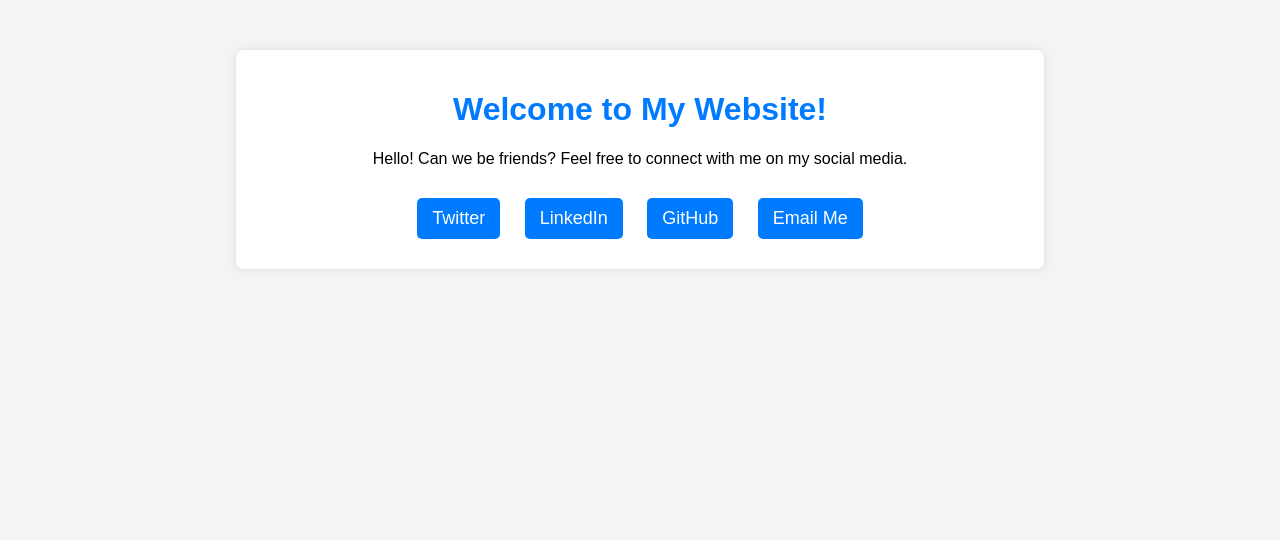
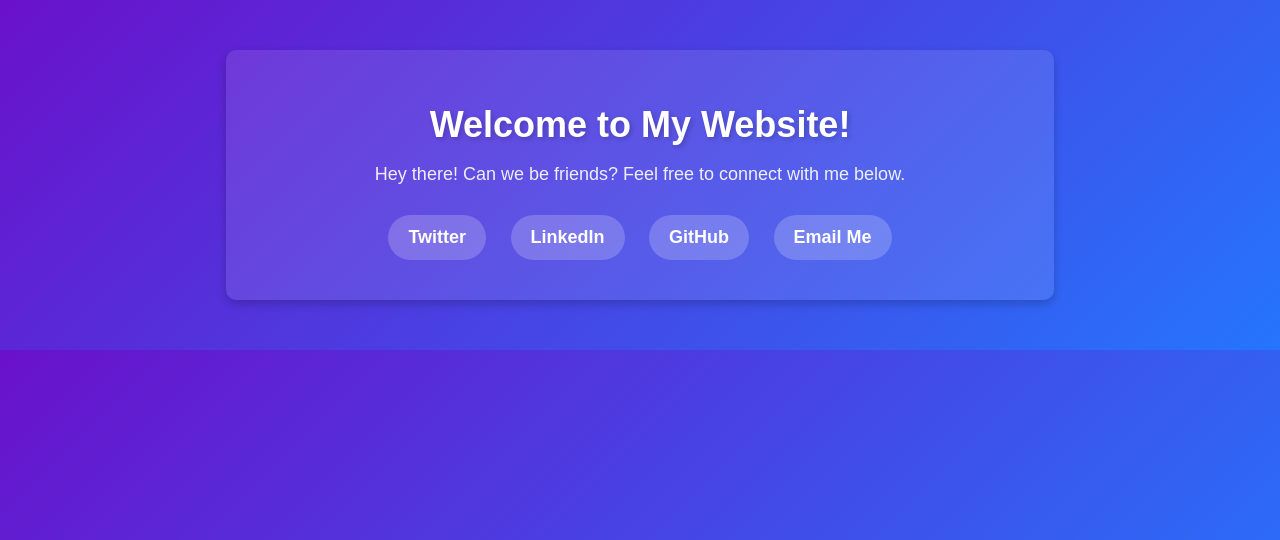
Before and after one commit to Kipngenocodes/Flask, a Flask app: page / in a window 1280 px wide. Shown: the top 540 px of the page. Run offline with Flask 3, Linux system fonts and the light colour scheme.

Commit message:
created a html to my python flask

```diff
--- a/templates/index.html
+++ b/templates/index.html
@@ -5,39 +5,74 @@
     <meta name="viewport" content="width=device-width, initial-scale=1.0">
     <title>Welcome to My Website</title>
     <style>
+        /* General Styling */
         body {
-            font-family: Arial, sans-serif;
-            background-color: #f4f4f4;
+            font-family: 'Arial', sans-serif;
+            background: linear-gradient(135deg, #6a11cb, #2575fc);
+            color: white;
             text-align: center;
             margin: 0;
             padding: 0;
         }
+
+        /* Container Styling */
         .container {
-            background: white;
+            background: rgba(255, 255, 255, 0.1);
             width: 60%;
             margin: 50px auto;
-            padding: 20px;
-            box-shadow: 0px 0px 10px rgba(0, 0, 0, 0.1);
-            border-radius: 8px;
+            padding: 30px;
+            box-shadow: 0px 4px 10px rgba(0, 0, 0, 0.2);
+            border-radius: 10px;
         }
+
         h1 {
-            color: #007bff;
+            font-size: 36px;
+            margin-bottom: 10px;
+            text-shadow: 2px 2px 5px rgba(0, 0, 0, 0.2);
         }
+
+        p {
+            font-size: 18px;
+            opacity: 0.9;
+        }
+
+        /* Social Media Links */
         .social-links {
             margin-top: 20px;
         }
+
         .social-links a {
             display: inline-block;
             margin: 10px;
-            padding: 10px 15px;
+            padding: 12px 20px;
             text-decoration: none;
             color: white;
-            background-color: #007bff;
-            border-radius: 5px;
+            font-weight: bold;
+            background: rgba(255, 255, 255, 0.2);
+            border-radius: 30px;
+            transition: all 0.3s ease;
             font-size: 18px;
         }
+
         .social-links a:hover {
-            background-color: #0056b3;
+            background: rgba(255, 255, 255, 0.5);
+            transform: scale(1.1);
+        }
+
+        /* Responsive Design */
+        @media (max-width: 768px) {
+            .container {
+                width: 90%;
+                padding: 20px;
+            }
+
+            h1 {
+                font-size: 28px;
+            }
+
+            p {
+                font-size: 16px;
+            }
         }
     </style>
 </head>
@@ -45,7 +80,7 @@
 
     <div class="container">
         <h1>Welcome to My Website!</h1>
-        <p>Hello! Can we be friends? Feel free to connect with me on my social media.</p>
+        <p>Hey there! Can we be friends? Feel free to connect with me below.</p>
 
         <div class="social-links">
             <a href="https://twitter.com/your_twitter" target="_blank">Twitter</a>
```
